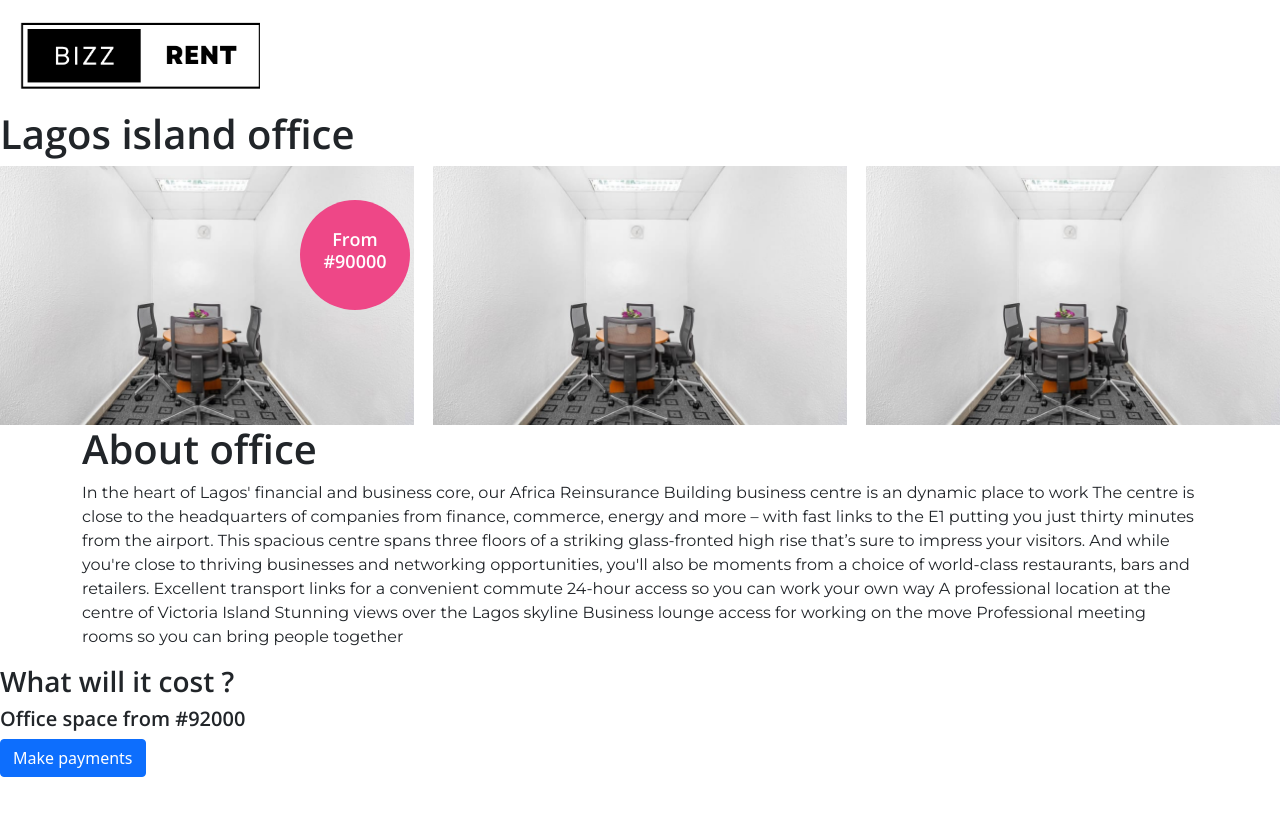
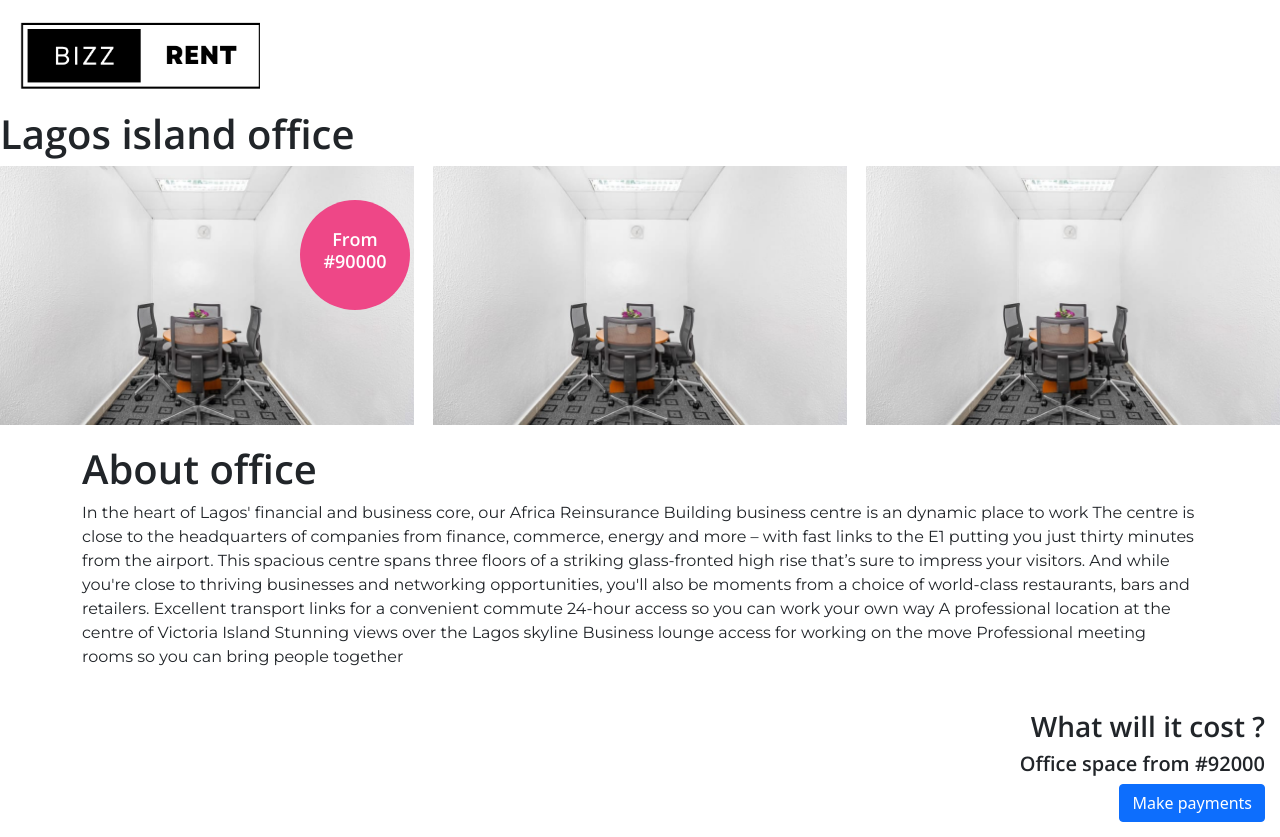
Before and after one commit to faithukueku/bizz-rent-application, a React (Create React App) app in the folder client/: page /listings/1 in a window 1280 px wide. Built offline with nearby package versions, Linux system fonts and the light colour scheme.

Commit message:
page-listing created

```diff
--- a/client/package.json
+++ b/client/package.json
@@ -6,13 +6,14 @@
     "@testing-library/jest-dom": "^5.16.5",
     "@testing-library/react": "^13.4.0",
     "@testing-library/user-event": "^13.5.0",
+    "bootstrap": "^5.1.3",
     "react": "^18.2.0",
     "react-dom": "^18.2.0",
+    "react-loader-spinner": "^5.3.4",
+    "react-modal": "^3.16.1",
     "react-router-dom": "^6.4.4",
     "react-scripts": "5.0.1",
-    "bootstrap": "^5.1.3",
     "web-vitals": "^2.1.4"
-
   },
   "scripts": {
     "start": "react-scripts start",
--- /dev/null
+++ b/client/src/components/PaymentForm.jsx
@@ -0,0 +1,32 @@
+import React from "react";
+
+const PaymentForm = ()=>{
+
+    return(
+
+<form>
+<div class="form-group">
+    <label for="fullName">Full name</label>
+    <input type="text" class="form-control" id="fullName"  placeholder="Enter full name"/>
+
+  </div>
+  <div class="form-group">
+    <label for="exampleInputEmail1">Email address</label>
+    <input type="email" class="form-control" id="exampleInputEmail1" aria-describedby="emailHelp" placeholder="Enter email"/>
+
+  </div>
+  <div class="form-group">
+    <label for="companyName">Company name</label>
+    <input type="email" class="form-control" id="companyName" aria-describedby="emailHelp" placeholder="Enter company name"/>
+  </div>
+
+<div className="submit-btn">
+  <button type="submit" class="btn btn-primary">Pay now</button>
+</div>
+</form>
+
+    )
+}
+
+
+export default PaymentForm
--- a/client/src/pages/ListingsItem.jsx
+++ b/client/src/pages/ListingsItem.jsx
@@ -1,12 +1,56 @@
 import { useParams } from "react-router-dom"
 import "../styles/Listings.css"
 import mockImage3 from  "../assets/images/mock-image-3.jpg"
+import Modal from 'react-modal';
+import React from "react";
+import PaymentForm from "../components/PaymentForm";
+
+const customStyles = {
+    content: {
+      top: '50%',
+      left: '50%',
+      height:"500px",
+      width:"500px",
+      right: 'auto',
+      bottom: 'auto',
+      marginRight: '-50%',
+      transform: 'translate(-50%, -50%)',
+    },
+  };
+
+
+  Modal.setAppElement('#root');
+
 
 const ListingsItem = ()=>{
     const params = useParams()
+    let subtitle;
+    const [modalIsOpen, setIsOpen] = React.useState(false);
+
+    function openModal() {
+      setIsOpen(true);
+    }
+
+    function afterOpenModal() {
+      subtitle.style.color = '#f00';
+    }
+
+    function closeModal() {
+      setIsOpen(false);
+    }
 
     return (
         <div>
+             <Modal
+        isOpen={modalIsOpen}
+        onAfterOpen={afterOpenModal}
+        onRequestClose={closeModal}
+        style={customStyles}
+        contentLabel="Example Modal"
+      >
+
+<PaymentForm/>
+      </Modal>
             <div>
    <h1>Lagos island office</h1>
             </div>
@@ -20,7 +64,7 @@ const ListingsItem = ()=>{
 </div>
 
 
-<div className="container">
+<div className="container description">
     <h1>About office</h1>
 <p>In the heart of Lagos' financial and business core, our Africa Reinsurance Building business centre is an dynamic place to work
 The centre is close to the headquarters of companies from finance, commerce, energy and more – with fast links to the E1 putting you just thirty minutes from the airport.
@@ -30,10 +74,10 @@ This spacious centre spans three floors of a striking glass-fronted high rise th
 Excellent transport links for a convenient commute 24-hour access so you can work your own way A professional location at the centre of Victoria Island Stunning views over the Lagos skyline Business lounge access for working on the move Professional meeting rooms so you can bring people together</p>
 </div>
 
-<div>
+<div className="cost-calc">
     <h3>What will it cost ?</h3>
     <h5>Office space from #92000</h5>
-    <button className="btn btn-primary">Make payments</button>
+    <button className="btn btn-primary" onClick={openModal}>Make payments</button>
 </div>
 
 
--- a/client/src/styles/Listings.css
+++ b/client/src/styles/Listings.css
@@ -118,13 +118,33 @@ height: 100%;
     padding: 2px;
     top: 200px;
     left: 300px;
+}
 
+.description{
+    padding: 10px;
+    margin:10px 0px 0px 10px
+}
 
-
-}
 
 .sales-banner h3{
     font-size: 18px;
     text-align: center;
+}
 
+.cost-calc{
+    display: flex;
+    padding: 15px;
+    flex-direction: column;
+    align-items: flex-end;
+    justify-content: space-evenly;
 }
+
+.form-group{
+    margin: 20px;
+}
+
+.submit-btn{
+    display: flex;
+    align-items: flex-end;
+    justify-content: end;
+}
```
Also changed, not shown: 2 other files (tests, documents, lock files or other folders).
